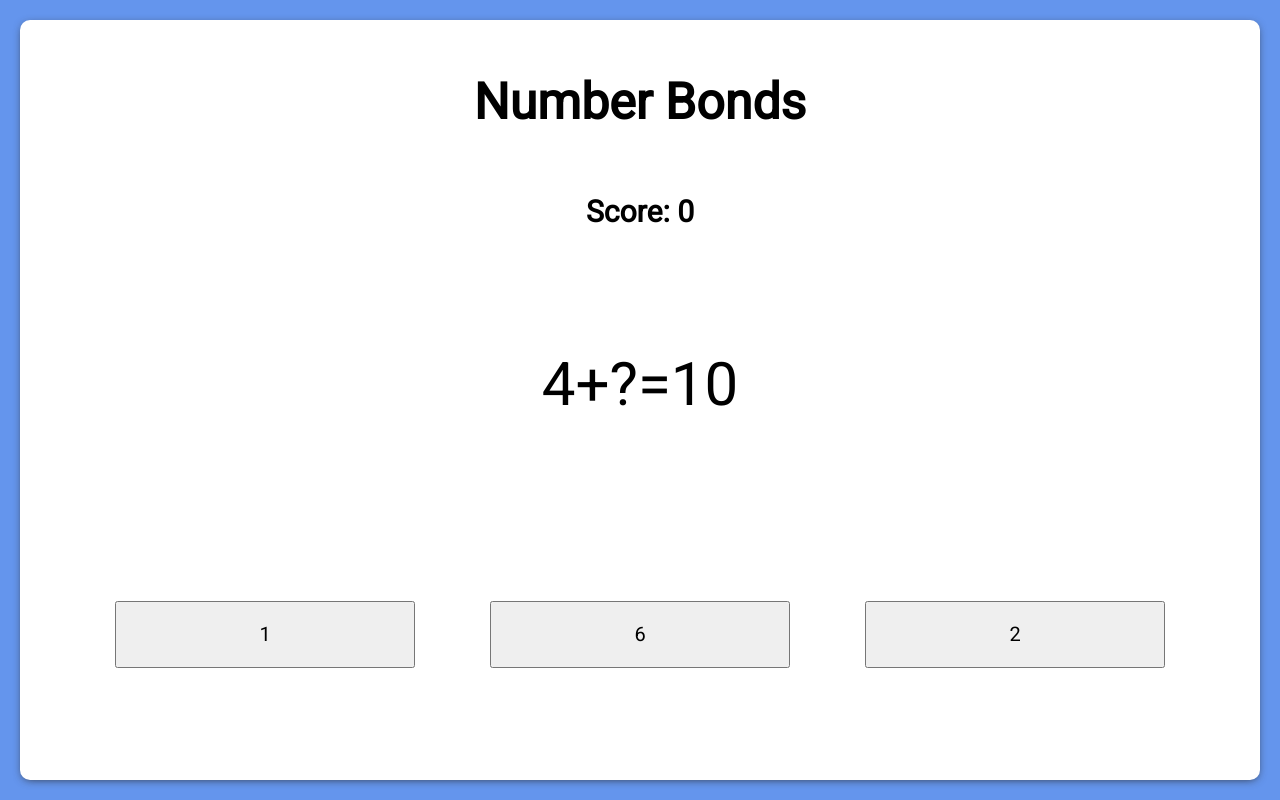
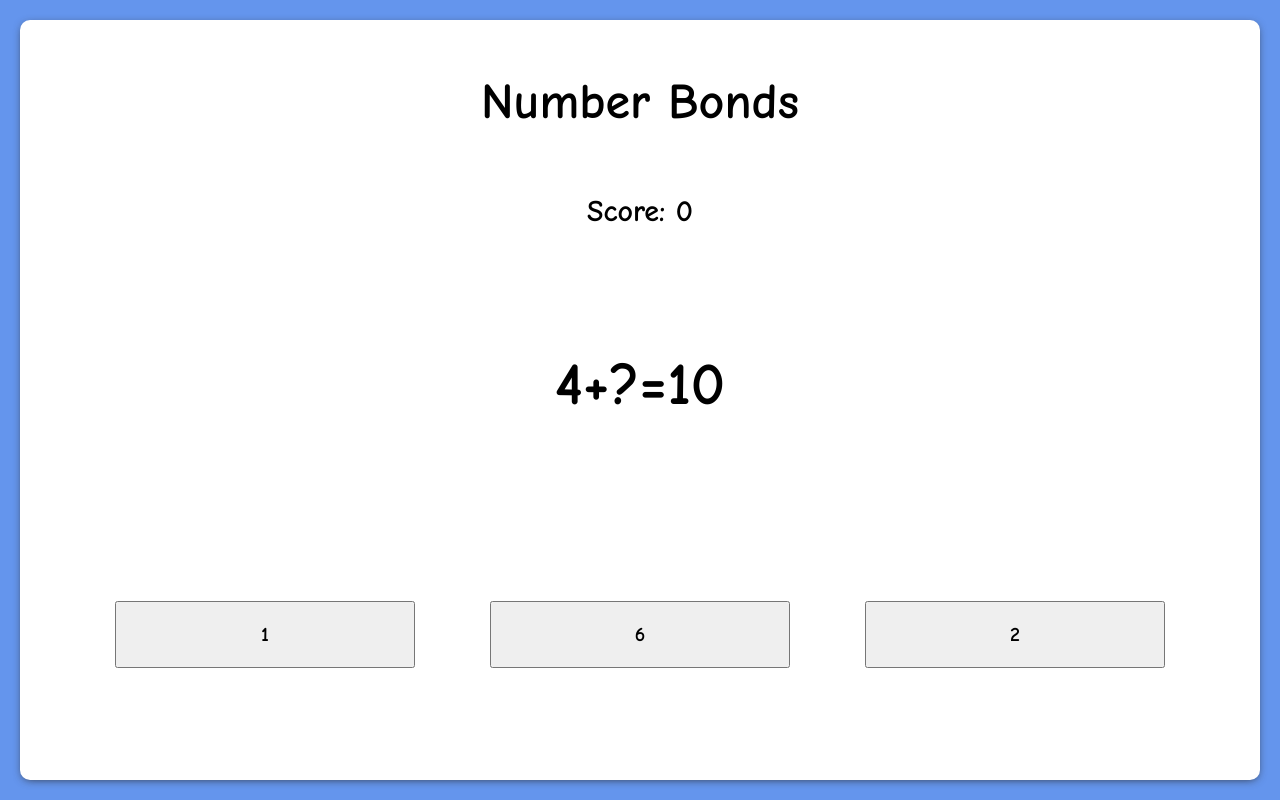
Before and after one commit to s-hop/NumberGames, a plain HTML site: page index.html in a window 1280 px wide. Drawn offline with nearby package versions, Linux system fonts and the light colour scheme.

Commit message:
updated font

```diff
--- a/index.html
+++ b/index.html
@@ -9,10 +9,7 @@
 			href="https://cdnjs.cloudflare.com/ajax/libs/normalize/8.0.1/normalize.min.css"
 		/>
 		<link rel="stylesheet" href="./style.css" />
-		<link
-			href="https://fonts.googleapis.com/css2?family=Roboto&display=swap"
-			rel="stylesheet"
-		/>
+		<link href="https://fonts.googleapis.com/css2?family=Comic+Neue:wght@700&display=swap" rel="stylesheet">
 	</head>
 	<body>
 		<div id="wrapper">
--- a/style.css
+++ b/style.css
@@ -3,7 +3,7 @@ html {
 }
 
 body {
-	font-family: 'Roboto', sans-serif;
+	font-family: 'Comic Neue', sans-serif;
 	height: 100vh;
 	box-sizing: border-box;
 	padding: 2rem;
```
